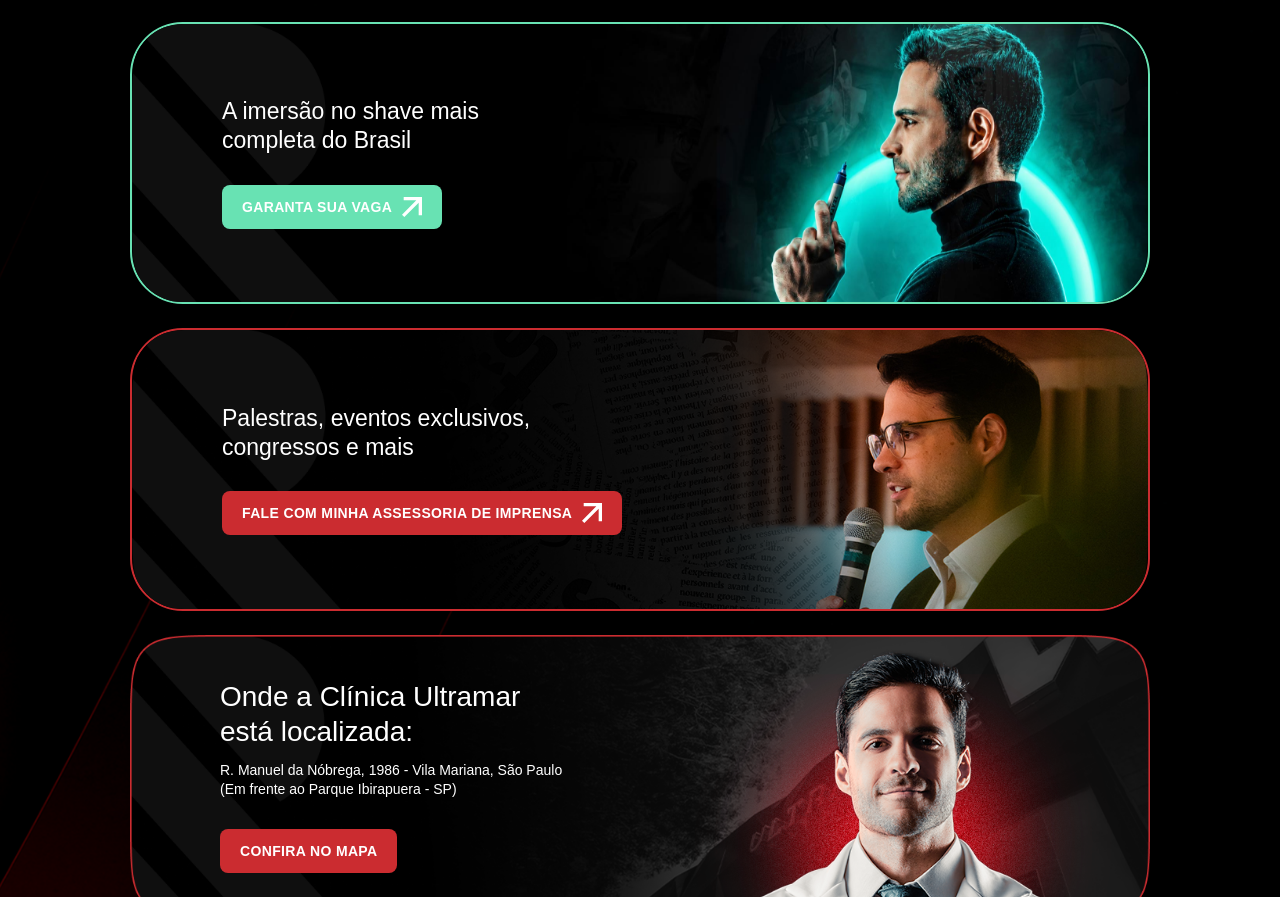
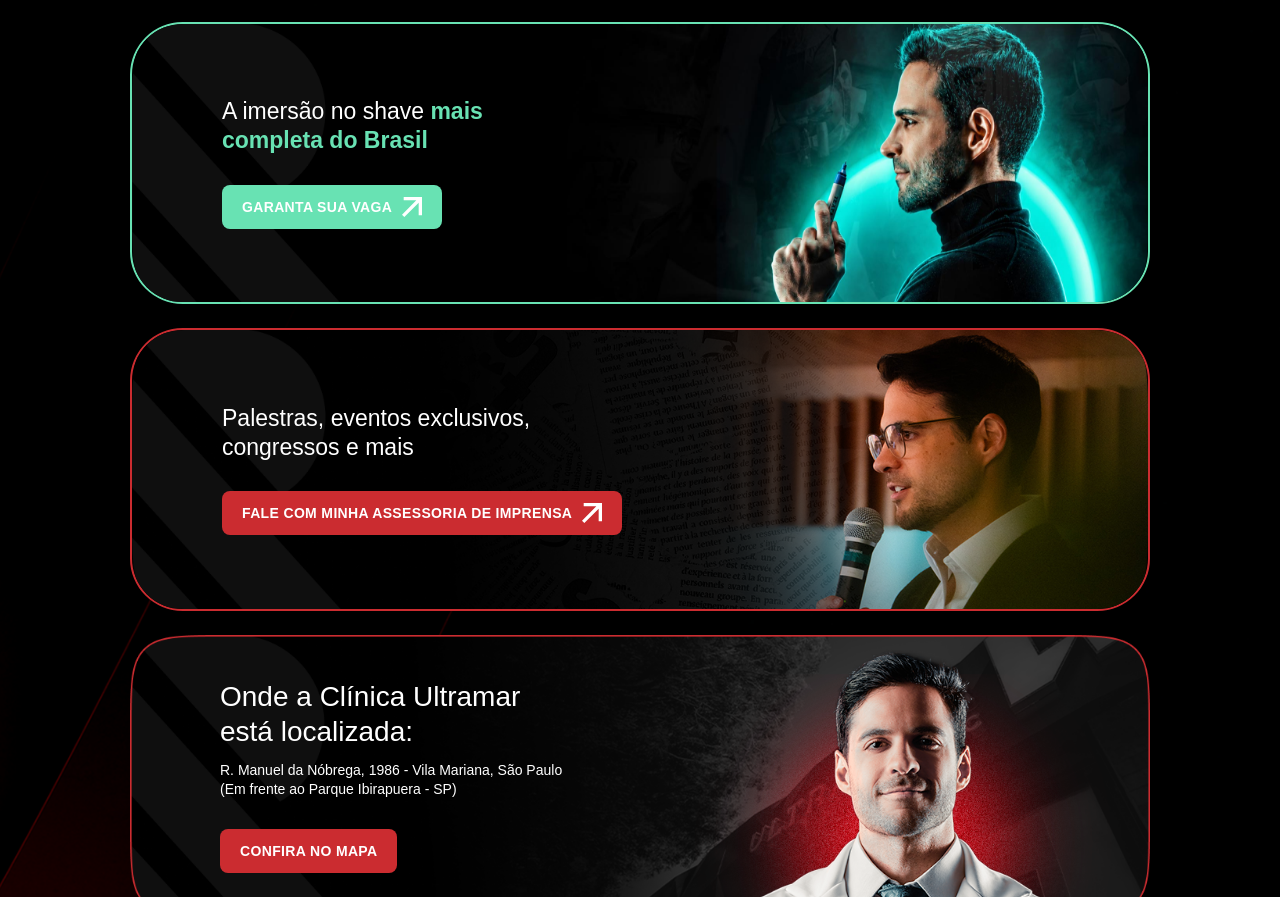
Before and after one commit to criacaondhub/links_ultramar, a React (Vite) app: page / in a window 1280 px wide. Shown: the part 2048-2945 px from the top of the page. Built offline with nearby package versions, Linux system fonts and the light colour scheme; a web font is replaced by a local one.

Commit message:
feat: destaca 'mais completa do Brasil' em verde no novo banner

```diff
--- a/src/components/sections/LinkBanners.tsx
+++ b/src/components/sections/LinkBanners.tsx
@@ -114,9 +114,12 @@ export function LinkBanners() {
         alt="A imersão no shave mais completa do Brasil"
         title={
           <>
-            A imersão no shave mais
-            <br />
-            completa do Brasil
+            A imersão no shave{' '}
+            <span className="font-bold text-[var(--color-secondary)]">
+              mais
+              <br />
+              completa do Brasil
+            </span>
           </>
         }
         titleClassName="text-left text-[12px] leading-tight font-normal text-[var(--color-text)] md:text-[23px]"
```
